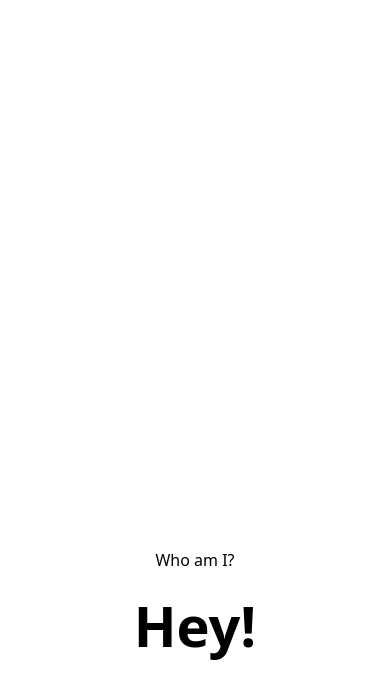
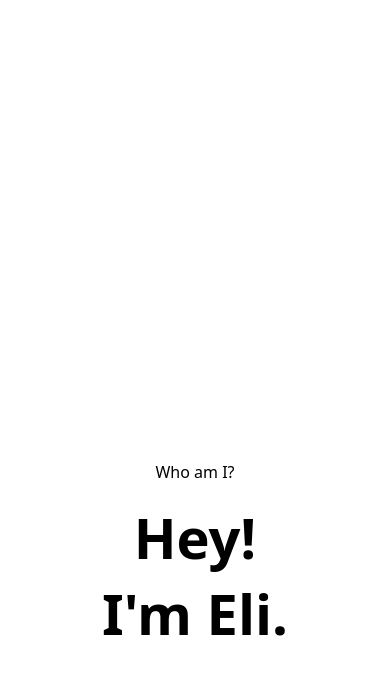
Before and after one commit to elibessen/elibessen.github.io, a website: page docs/index.html in a window 390 px wide. Shown: the part 706-1386 px from the top of the page. Drawn offline with nearby package versions, Linux system fonts and the light colour scheme; no server answers.

Commit message:
Fixed padding issue

```diff
--- a/src/components/_title.scss
+++ b/src/components/_title.scss
@@ -9,7 +9,6 @@
 #titlecontainer{
     display: flex;
     margin-left: 3rem;
-    padding-top: 25vh;
     height: 70vh;
 }
 
@@ -79,7 +78,6 @@
     #titlecontainer{
         justify-content: center;
         margin-left: 0rem;
-        padding-top: 5vh;
         height: 85vh;
     }
     #title{
@@ -95,8 +93,8 @@
     #titlecontainer{
         justify-content: center;
         margin-left: 0rem;
-        padding-top: 20vh;
         height: 85vh;
+        padding-top: 5rem;
     }
     #title{
         h1{
```
Also changed, not shown: docs/main.css, 1 other file.
